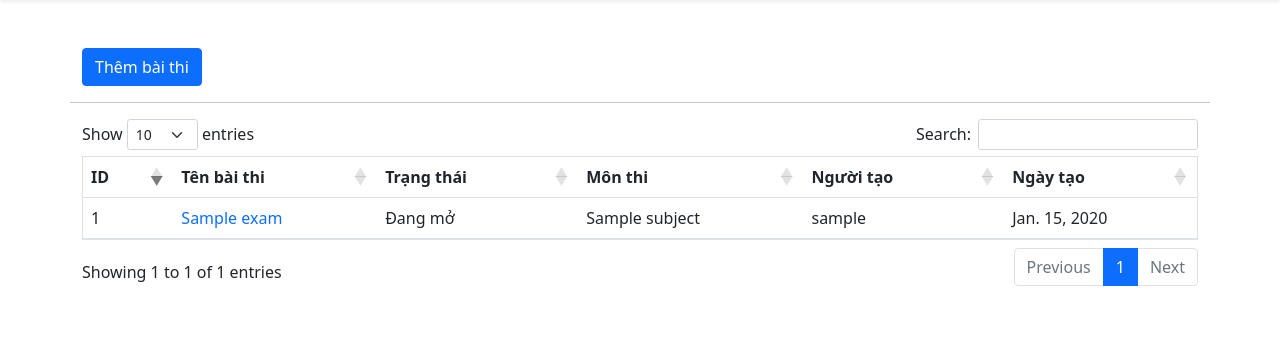
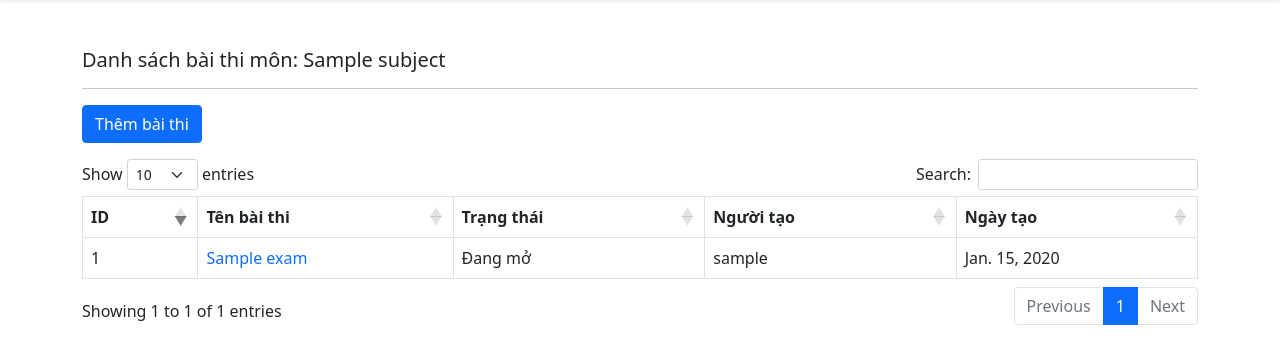
Before and after one commit to 1nguyenhuuhieu/multipe-choice-test, a Django app: page /subject/1/ in a window 1280 px wide. Shown: the part 56-420 px from the top of the page. Run offline with Django 3.2, Linux system fonts and the light colour scheme; a user stored in the database is signed in; tables that the repository leaves empty hold one stand-in row (values such as "Sample post"); some libraries are stand-ins or nearby versions.

Commit message:
Update subject.html

```diff
--- a/MultipeChoiceTest/templates/subject.html
+++ b/MultipeChoiceTest/templates/subject.html
@@ -5,6 +5,9 @@
   <div class="row">
 
     <div class="col-12 mb-3">
+
+      <h5>Danh sách bài thi môn: {{ subject.title }}</h5>
+      <hr>
 
 
 <!-- Button trigger modal -->
@@ -78,14 +81,13 @@
 
 
 
-<hr>
-<table id="example" class="table border" style="width:100%">
+<div class="table-responsive">
+<table id="example" class="table table-bordered table-hover" style="width:100%">
   <thead>
       <tr>
           <th>ID</th>
           <th>Tên bài thi</th>
           <th>Trạng thái</th>
-          <th>Môn thi</th>
           <th>Người tạo</th>
           <th>Ngày tạo</th>
       </tr>
@@ -96,7 +98,6 @@
           <td>{{ exam.id }}</td>
           <td> <a href="{% url 'exam' exam.id %}" class="text-decoration-none"> {{ exam.title }} </a>  </td>
           <td>{{ exam.get_status_display }}</td>
-          <td> {{ exam.subject.title }} </td>
           <td>{{ exam.teacher }}</td>
           <td>{{ exam.date_created}}</td>
       </tr>
@@ -104,6 +105,8 @@
 
       </tbody>
       </table>
+
+    </div>
 
 <script>
   $(document).ready(function() {
```
